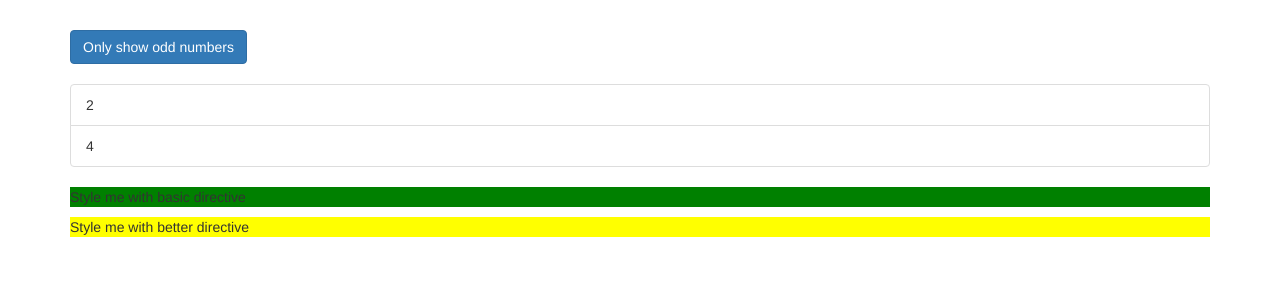
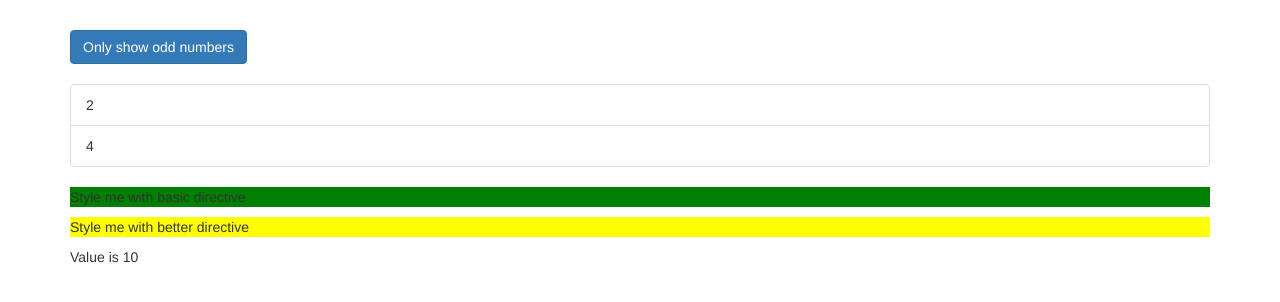
Before and after one commit to gaetanBloch/angular-directives, an Angular app: page / in a window 1280 px wide. Shown: the top 302 px of the page. Built offline with nearby package versions, Linux system fonts and the light colour scheme.

Commit message:
Use ngSwitch Directive

```diff
--- a/src/app/app.component.html
+++ b/src/app/app.component.html
@@ -48,6 +48,12 @@
       </ul>
       <p appBasicHighlight>Style me with basic directive</p>
       <p [appBetterHighlight]="'red'" defaultColor="yellow">Style me with better directive</p>
+      <div [ngSwitch]="value">
+        <p *ngSwitchCase="5">Value is 5</p>
+        <p *ngSwitchCase="10">Value is 10</p>
+        <p *ngSwitchCase="100">Value is 100</p>
+        <p *ngSwitchDefault>Value is Default</p>
+      </div>
     </div>
   </div>
 </div>
--- a/src/app/app.component.ts
+++ b/src/app/app.component.ts
@@ -6,8 +6,9 @@
   styleUrls: ['./app.component.css']
 })
 export class AppComponent {
-  numbers = [1, 2, 3, 4, 5];
+  // numbers = [1, 2, 3, 4, 5];
   oddNumbers = [1, 3, 5];
   evenNumbers = [2, 4];
   onlyOdd = false;
+  value = 10;
 }
```
